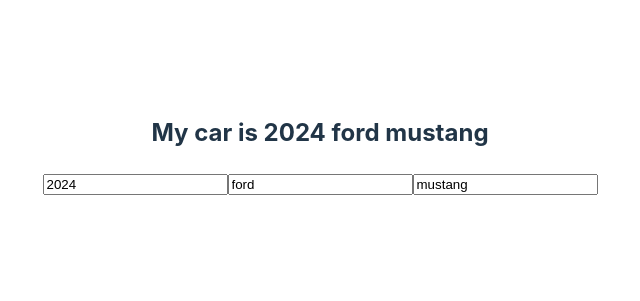
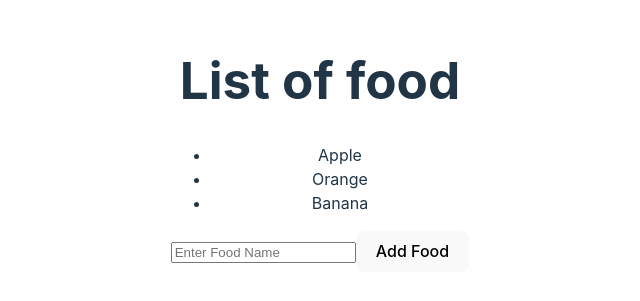
Before and after one commit to Alpharii/to-do-list-react, a React (Vite) app: page / in a window 1280 px wide. Shown: the part 255-556 px from the top of the page, without its empty margins (320-960 px from the left). Built offline with nearby package versions, Linux system fonts and the light colour scheme.

Commit message:
belajar react

```diff
--- /dev/null
+++ b/src/belajar/UpdateArray.jsx
@@ -0,0 +1,28 @@
+import React, { useState } from 'react'
+import '../App.css'
+
+export const UpdateArray = () => {
+    const [food, setFood] = useState(['Apple', 'Orange', 'Banana'])
+
+    const handleAddFood = () => {
+        const newFood = document.getElementById('foodInput').value;
+        document.getElementById('foodInput').value = '';
+        setFood(f => [...f, newFood])
+    }
+    const handleRemoveFood = (index) =>{
+        setFood(food.filter((_, i) => i !== index))
+    }
+
+  return (
+    <div>
+        <h1>List of food</h1>
+        <ul>
+            {food.map((food, index) => <li key={index} onClick={() => handleRemoveFood(index)}>{food}</li>)}
+        </ul>
+        <input type="text" id="foodInput" placeholder='Enter Food Name' />
+        <button onClick={handleAddFood}>Add Food</button>
+    </div>
+  )
+}
+
+export default UpdateArray
--- a/src/count.jsx
+++ b/src/belajar/count.jsx
@@ -1,7 +1,7 @@
 //belajar usestate dulu akwokwwok :v
 
 import { useState } from 'react'
-import './App'
+import '../App'
 
 function Count (){
     const [Count, setCount] = useState(0);
--- a/src/main.jsx
+++ b/src/main.jsx
@@ -1,14 +1,10 @@
 import React from 'react'
 import ReactDOM from 'react-dom/client'
-import App from './App.jsx'
-import ToDoList from './todolist.jsx'
-import Count from './count.jsx'
-import ColorPicker from './colorPicker.jsx'
-import UpdateObject from './updateObject.jsx'
+import UpdateArray from './belajar/UpdateArray.jsx'
 import './index.css'
 
 ReactDOM.createRoot(document.getElementById('root')).render(
   <React.StrictMode>
-    <UpdateObject/>
+    <UpdateArray/>
   </React.StrictMode>,
 )
```
Also changed, not shown: src/belajar/colorPicker.jsx (renamed from src/colorPicker.jsx), src/belajar/inputform.jsx (renamed from src/inputform.jsx), src/belajar/updateObject.jsx (renamed from src/updateObject.jsx).
